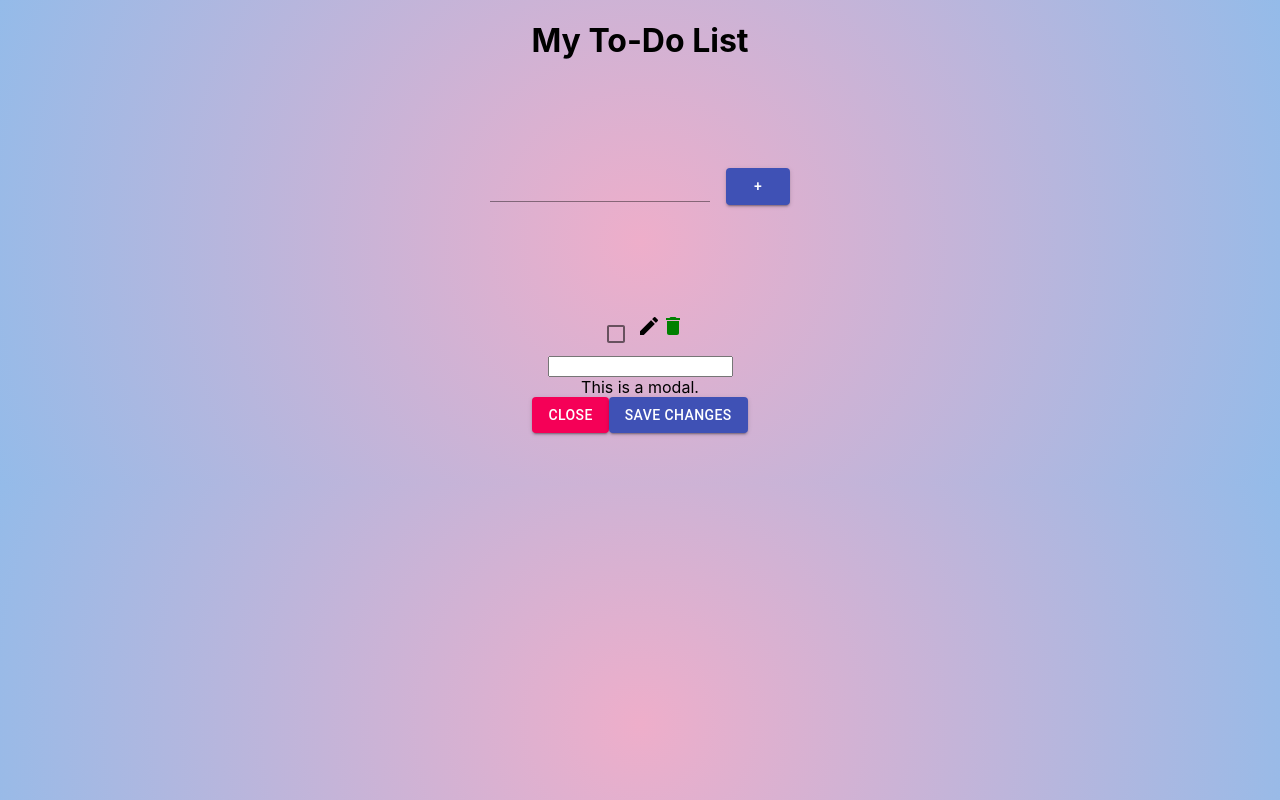
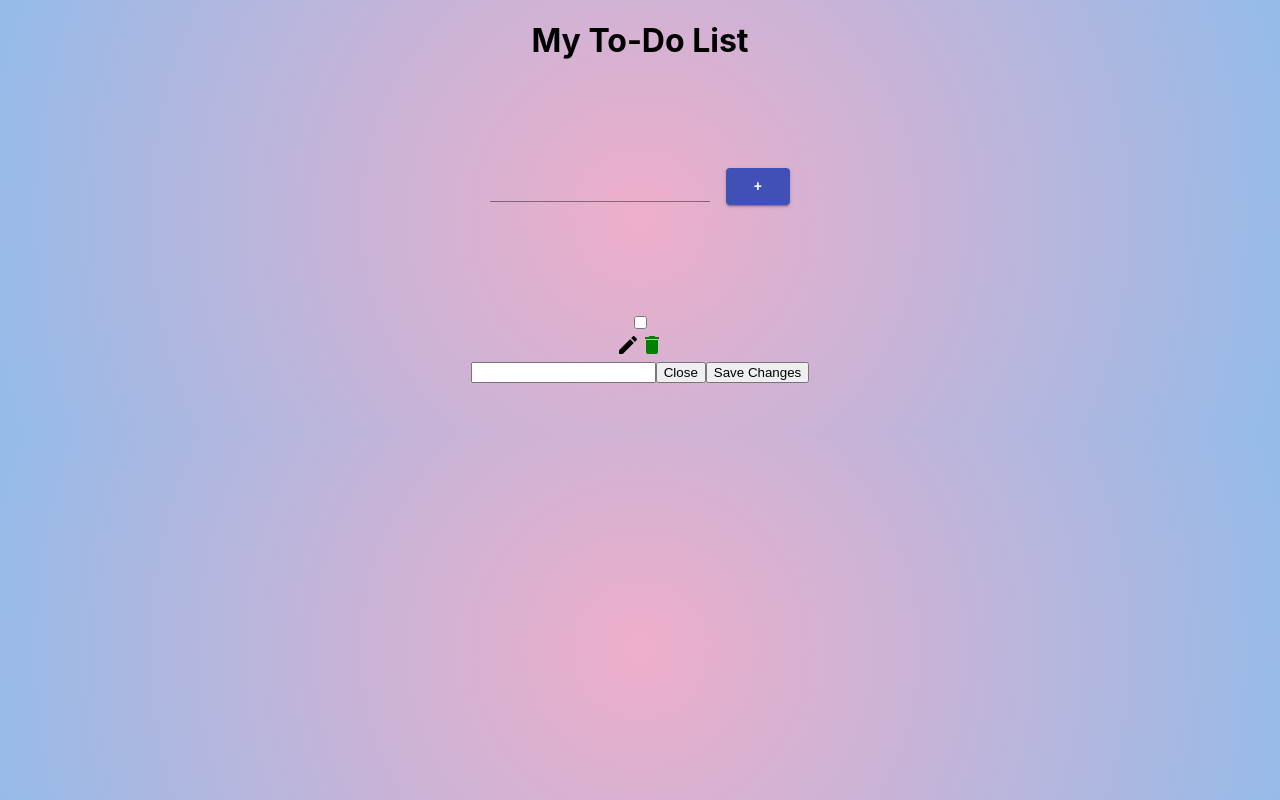
Before and after one commit to 2021-IBM-Accelerate-SW-Track/lab-1-team-11, a React (Create React App) app: page / in a window 1280 px wide. Both pictures are taken after a click on the element "edit_icon". Built offline with nearby package versions, Linux system fonts and the light colour scheme.

Commit message:
Update todo.js

```diff
--- a/src/component/todo/todo.js
+++ b/src/component/todo/todo.js
@@ -1,14 +1,50 @@
 import React, { useState } from "react";
 import { Container, Icon } from "@material-ui/core";
 import Checkbox from "@material-ui/core/Checkbox";
-import { Delete } from "@material-ui/icons";
-import Modal from "../modal";
+import { Delete, PinDropSharp } from "@material-ui/icons";
+//import Modal from "../modal";
 import "./todo.css";
+function Modal({children, shown, close, editT, id, props}) {
+  const [newName, setNewName] = useState('');
+  function handleChange(e) {
+    setNewName(e.target.value);
+  }
+  function handleSubmit(e) {
+    editT(id, newName);
+    setNewName("");
+  }
 
-export default function TodoList() {
+  return shown ? (
+    <div
+      className="modal-backdrop"
+      onClick={() => {
+        // close modal when outside of modal is clicked
+        close();
+      }}
+    >
+
+      <div
+        className="modal-content"
+        onClick={e => {
+          // do not close modal if anything inside modal content is clicked
+          e.stopPropagation();
+        }}
+      >
+        <input id={id} type="text" name="Newname" value={newName}
+        onChange={handleChange} />
+        <button onClick={close}>Close</button>
+        <button onClick={function(event){ close(); handleSubmit()}}>Save Changes</button>
+        {children}
+
+      </div>
+    </div>
+  ) : null;
+}
+export default function TodoList(props) {
   const [show, setShow] = useState(false);
+  const [isEditing, setEditing] = useState(false);
   const [checked, setChecked] = React.useState(false);
-
+  const [modalShown, toggleModal] = React.useState(false);
   const handleChange = (event) => {
     setChecked(event.target.checked);
   };
@@ -18,18 +54,32 @@ export default function TodoList() {
 
   return (
     <div>
-      <Container>
-        <Checkbox
-          checked={checked}
-          onChange={handleChange}
-          inputProps={{ "aria-label": "primary checkbox" }}
-        />
-        <Icon id="editBtn" onClick={handleShow}>
+      <div className="c-cb">
+        <input id="{props.id}" type="checkbox" defaultChecked={props.completed} />
+        <label className="todo-label">
+          {props.name}
+        </label>
+      </div>
+      <div className="btn-group">
+      <Icon id="editBtn" onClick={() => {
+          toggleModal(!modalShown);
+        }}>
           edit_icon
         </Icon>
-        <Delete id="deleteBtn" />
-        <Modal show={show} />
-      </Container>
+        <Delete id="deleteBtn" onClick={() => props.deleteT(props.id)} />
+        <Modal
+        shown={modalShown}
+        close={() => {
+          toggleModal(false);
+        } }
+        editT={props.editT}
+        id={props.id}
+        name={props.name}
+        completed={props.completed}
+        key={props.id}
+      >
+      </Modal>
+      </div>
     </div>
   );
 }
```
